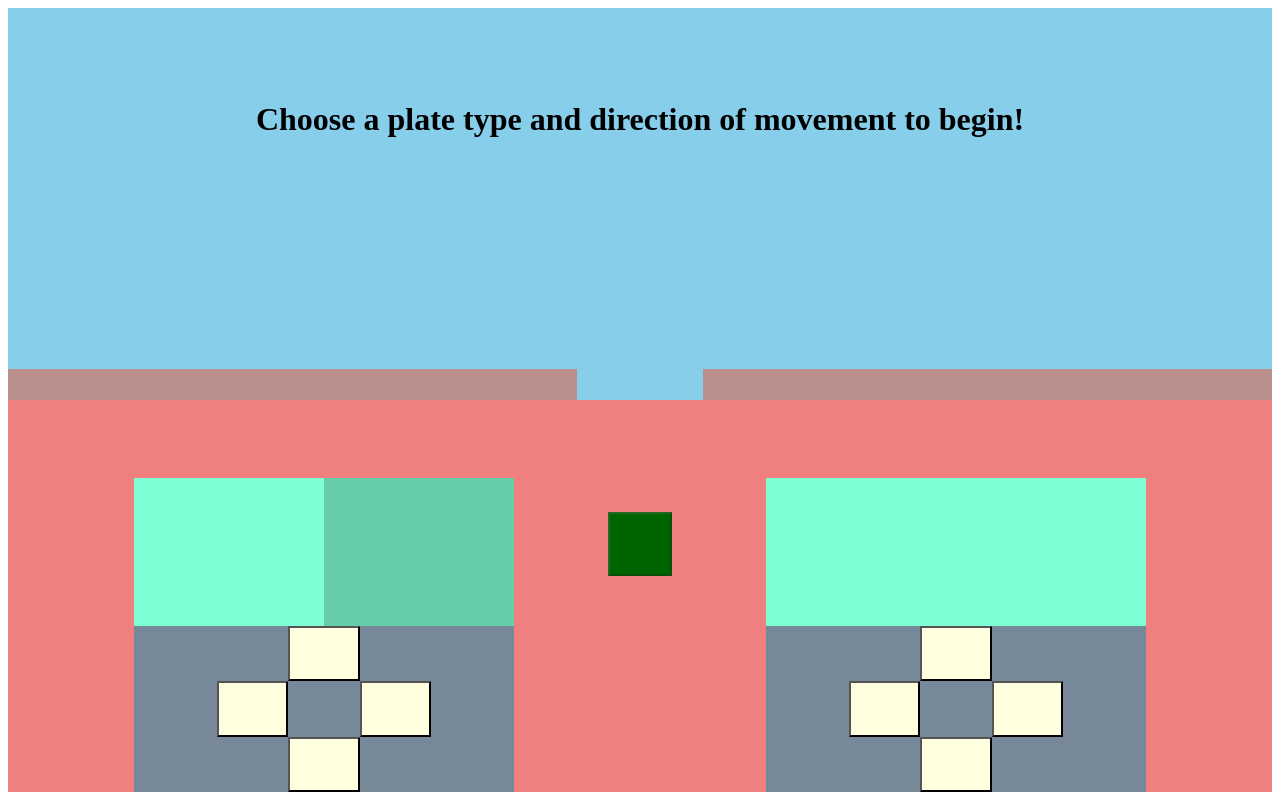
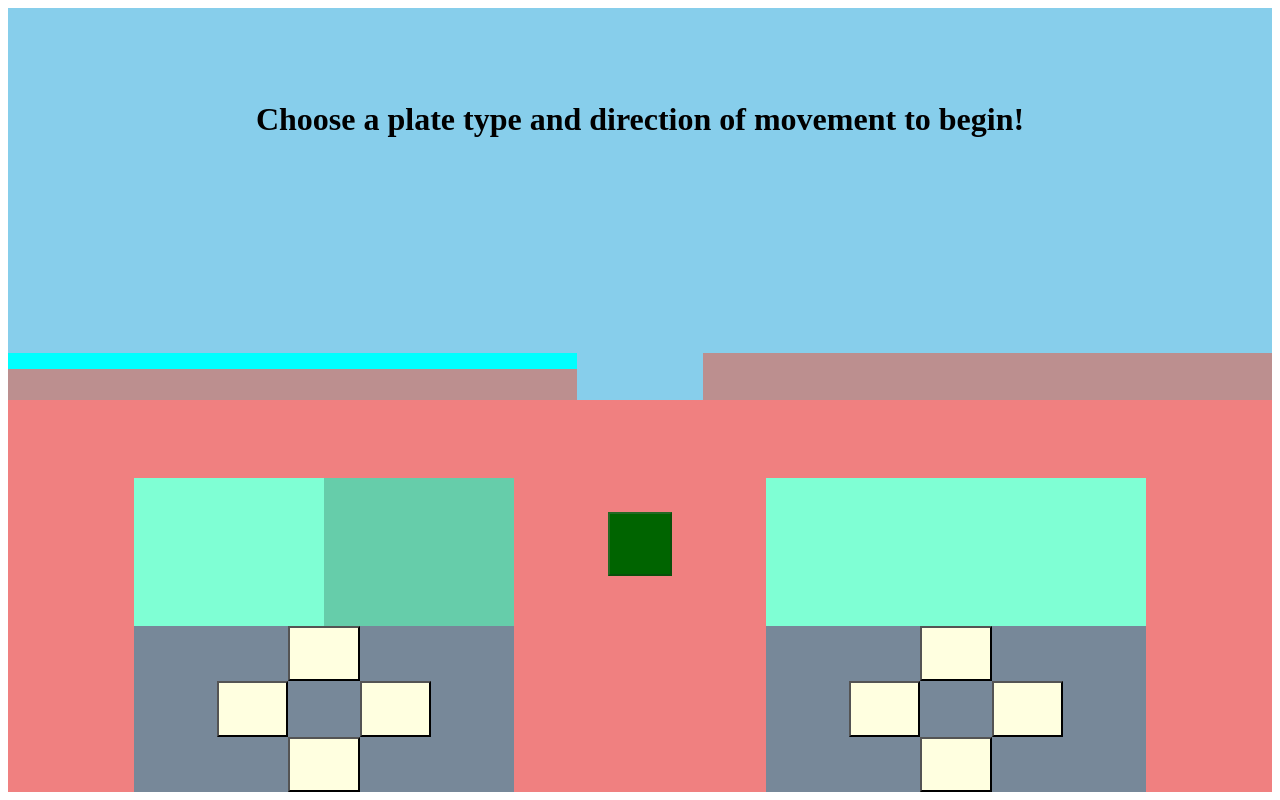
Before and after one commit to WISE-Community/plate-tectonics-boundary-explorer, a React (Create React App) app: page / in a window 1280 px wide. Both pictures are taken after a click on the element 418 px from the left and 552 px from the top of the page. Built offline with nearby package versions, Linux system fonts and the light colour scheme.

Commit message:
Different looks for continental/oceanic plates

```diff
--- a/src/App.css
+++ b/src/App.css
@@ -28,16 +28,26 @@
   background-color: skyblue;
 }
 
-.PlateColor {
+.PlateLand {
+  grid-row: 8 / 11;
+  background-color: rosybrown;
+}
+
+.PlateUnderOcean {
   grid-row: 9 / 11;
   background-color: rosybrown;
 }
 
-.PlateColorLeft {
+.PlateOcean {
+  grid-row: 8 / 9;
+  background-color: aqua;
+}
+
+.PlateLeft {
   grid-column: 1 / 10;
 }
 
-.PlateColorRight {
+.PlateRight {
   grid-column: 2 / 11;
 }
 
--- a/src/App.js
+++ b/src/App.js
@@ -139,6 +139,7 @@ function App() {
             setCanClickStartRestart(false);
             setClickedStart(false);
             setTopText(INIT_TOP_TEXT);
+            setPlateState({});
         }
         else {
             setClickedStart(true);
@@ -153,10 +154,12 @@ function App() {
         <div className="App">
             <HalfScreen onClick={(clickedButton) => updateControlPanelState(controlPanelState, clickedButton, "left")}
                         controlPanelState={controlPanelState.left}
+                        continental={controlPanelState.left.plate !== "right-plate"} //default to continental (so we use !==)
                         plateState={plateState}
                         leftPanel={true}/>
             <HalfScreen onClick={(clickedButton) => updateControlPanelState(controlPanelState, clickedButton, "right")}
                         controlPanelState={controlPanelState.right}
+                        continental={controlPanelState.right.plate !== "right-plate"}
                         plateState={plateState}
                         leftPanel={false}/>
             <StartRestartButton onClick={onStartRestartClicked} disabled={!canClickStartRestart}/>
--- a/src/components/HalfScreen.js
+++ b/src/components/HalfScreen.js
@@ -10,6 +10,7 @@ HalfScreen.propTypes = {
     onClick: PropTypes.func,
     controlPanelState: PropTypes.object,
     plateState: PropTypes.object,
+    continental: PropTypes.bool,
     leftPanel: PropTypes.bool
 }
 
@@ -17,7 +18,7 @@ function HalfScreen(props) {
     return (
         <div className="HalfScreen">
             <Sky/>
-            <Plate leftPanel={props.leftPanel}>
+            <Plate leftPanel={props.leftPanel} continental={props.continental}>
                 <PlateArc leftPanel={props.leftPanel} position={props.leftPanel ?
                     props.plateState.leftArc : props.plateState.rightArc}/>
             </Plate>
--- a/src/components/Plate.js
+++ b/src/components/Plate.js
@@ -3,14 +3,17 @@ import PropTypes from "prop-types";
 import "../App.css";
 
 Plate.propTypes = {
-    leftPanel: PropTypes.bool
+    leftPanel: PropTypes.bool,
+    continental: PropTypes.bool
 }
 
 function Plate(props) {
     const panel = props.leftPanel ? "Left" : "Right";
+    const plateType = props.continental ? "PlateLand" : "PlateUnderOcean";
     return (
         <div className="Plate">
-            <div className={`PlateColor PlateColor${panel}`}/>
+            <div className={`PlateOcean Plate${panel}`} hidden={props.continental}/>
+            <div className={`${plateType} Plate${panel}`}/>
             {props.children}
         </div>
     );
--- a/src/components/PlateArc.css
+++ b/src/components/PlateArc.css
@@ -33,7 +33,7 @@
 }
 
 .InnerMask {
-	top: -20%;
+	top: -30%;
 	background: skyblue;
 	z-index: 2;
 }
```
